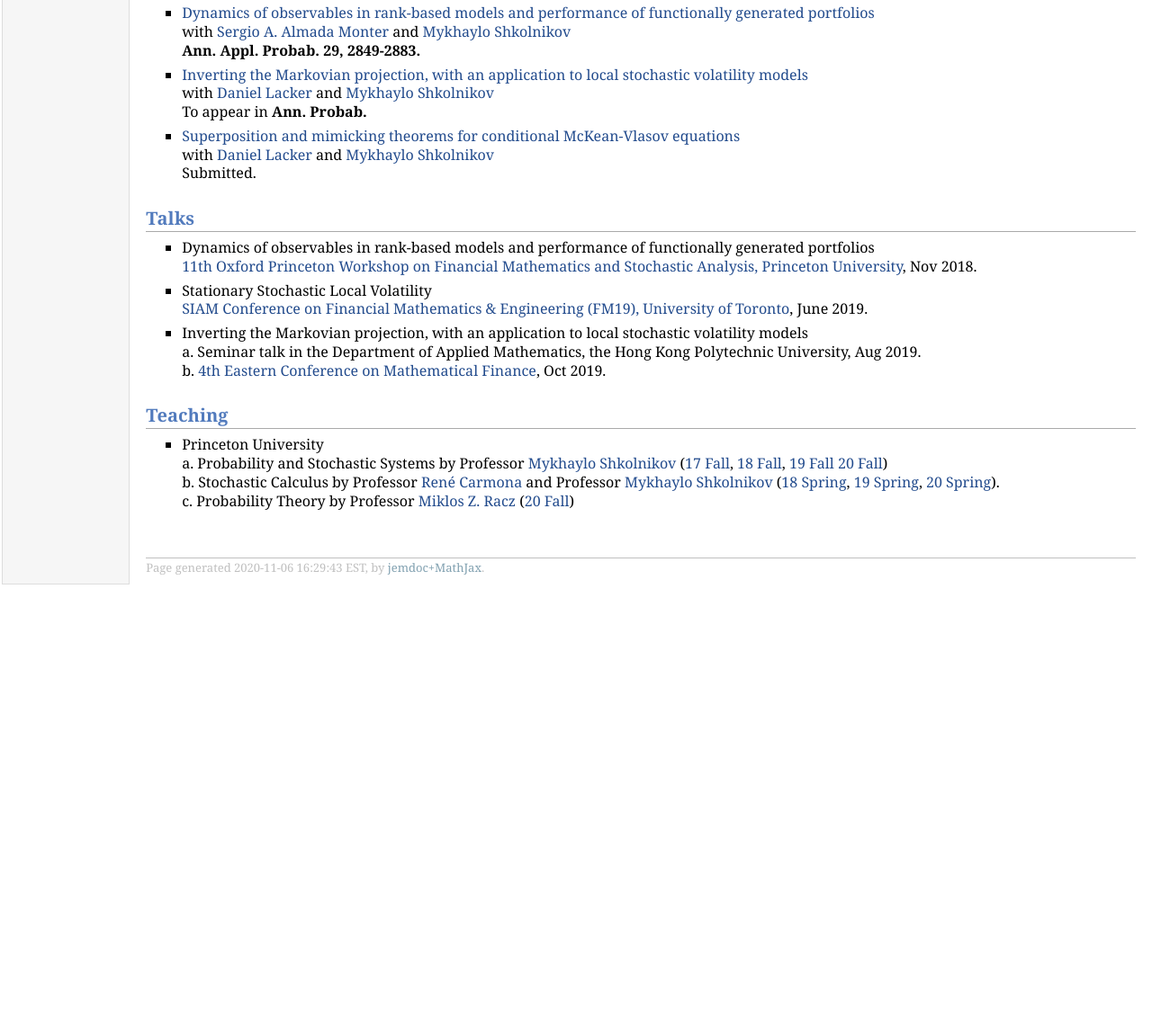
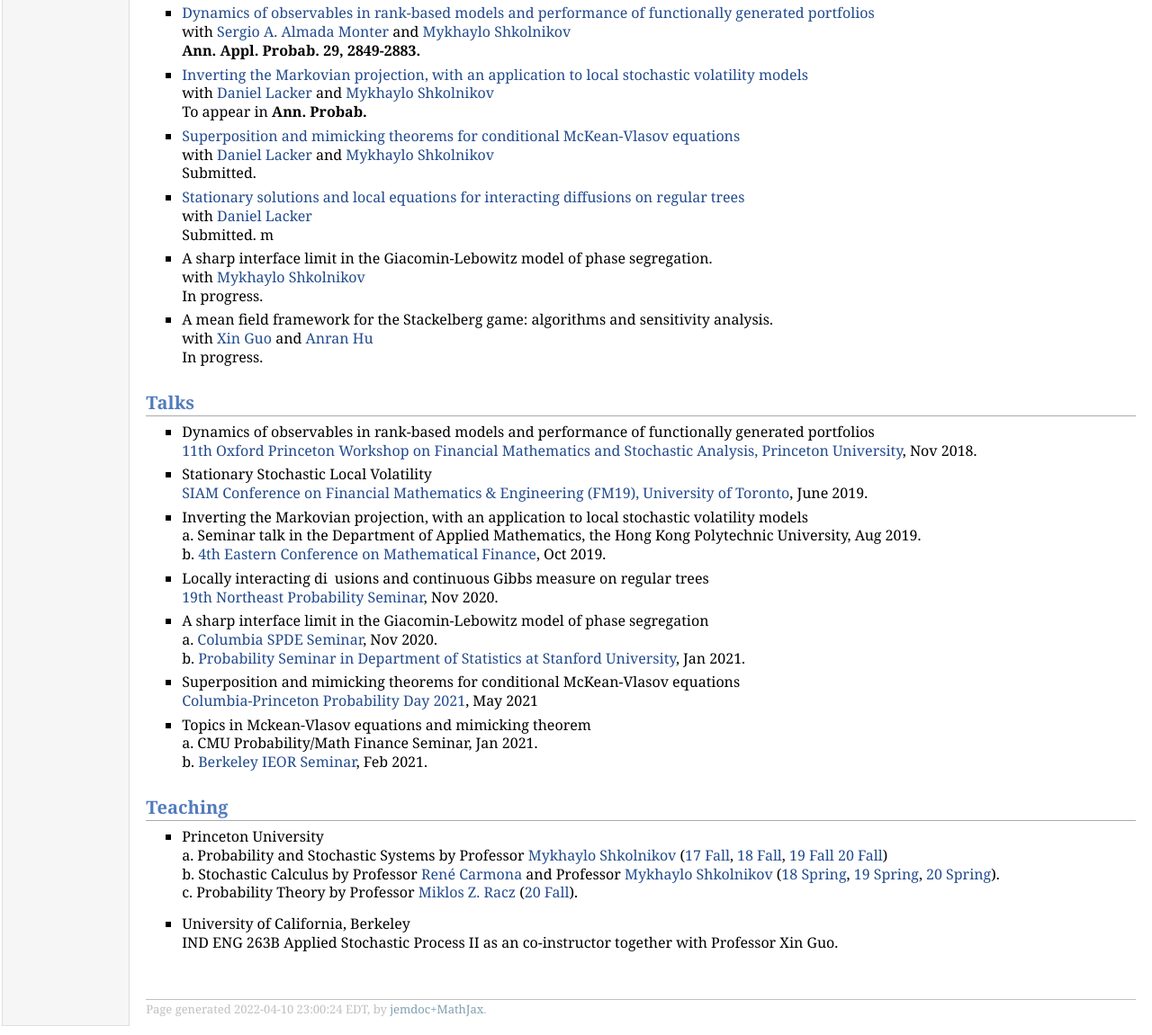
Before and after one commit to jiachengzh/jiachengzh.github.io, a plain HTML site: page index.html in a window 1280 px wide. Shown: the part 433-1584 px from the top of the page at 90% size. Before the commit the page ends 1093 px from the top, so only its background shows below. Drawn offline with Linux system fonts and the light colour scheme.

Commit message:
Add files via upload

```diff
--- a/index.html
+++ b/index.html
@@ -20,10 +20,10 @@
 </div>
 <table class="imgtable"><tr><td>
 <img src="./figure/bio.jpg" alt="alt text" width="176px" height="270px" />&nbsp;</td>
-<td align="left"><p>I am a fifth year Ph.&nbsp;D.&nbsp;candidate in the Department of <a href="https://orfe.princeton.edu" target=&ldquo;blank&rdquo;>Operations Research and Financial Engineering</a> at <a href="https://www.princeton.edu" target=&ldquo;blank&rdquo;>Princeton University</a> supervised by Prof. <a href="http://www.columbia.edu/~dl3133/" target=&ldquo;blank&rdquo;>Daniel Lacker</a> and Prof. <a href="http://mykhaylo.princeton.edu/" target=&ldquo;blank&rdquo;>Mykhaylo Shkolnikov</a>. I received my bachelor's degree in Math from Tsinghua University in 2016. <br /><br /></p>
-<p>I can be contacted at jiacheng [at] princeton [dot] edu <br />
+<td align="left"><p>I am a postdoctoral researcher in <a href="https://ieor.berkeley.edu/" target=&ldquo;blank&rdquo;>Industrial Engineering &amp; Operations Research Department</a> at Univeristy of California, Berkeley advised by Professor <a href="https://xinguo.ieor.berkeley.edu/" target=&ldquo;blank&rdquo;>Xin Guo</a>. I obtained my Ph.&nbsp;D. in the Department of <a href="https://orfe.princeton.edu" target=&ldquo;blank&rdquo;>Operations Research and Financial Engineering</a> at Princeton University supervised by Professor <a href="http://www.columbia.edu/~dl3133/" target=&ldquo;blank&rdquo;>Daniel Lacker</a> and Professor <a href="http://mykhaylo.princeton.edu/" target=&ldquo;blank&rdquo;>Mykhaylo Shkolnikov</a>. Prior to these, I received my bachelor's degree in Math from Tsinghua University in 2016. <br /><br /></p>
+<p>I can be contacted at jiachengz [at] Berkeley [dot] edu <br />
 Here is my <a href="./CV/Resume.pdf" target=&ldquo;blank&rdquo;>CV</a>. <br /><br /></p>
-<p>My research focus lies in the theory of probability. I have worked on stochastic partial differential equations, especially Mckean-Vlasov type equation, partial differential equations, mathematical finance like stochastic portfolio theory and stochastic volatility modeling in the past few years. <br /><br /></p>
+<p>My research focus lies in the theory of probability and stochastic optimization. I have worked on stochastic partial differential equations, especially Mckean-Vlasov type equation, partial differential equations, mathematical finance like stochastic portfolio theory and stochastic volatility modeling in the past few years. <br /><br /></p>
 </td></tr></table>
 <h2>Papers</h2>
 <ul>
@@ -39,6 +39,18 @@ To appear in <b>Ann. Probab.</b></p>
 with <a href="http://www.columbia.edu/~dl3133/" target=&ldquo;blank&rdquo;>Daniel Lacker</a> and <a href="http://mykhaylo.princeton.edu/" target=&ldquo;blank&rdquo;>Mykhaylo Shkolnikov</a> <br />
 Submitted.</p>
 </li>
+<li><p><a href="https://arxiv.org/abs/2111.05416?context=math" target=&ldquo;blank&rdquo;>Stationary solutions and local equations for interacting diffusions on regular trees</a> <br />
+with <a href="http://www.columbia.edu/~dl3133/" target=&ldquo;blank&rdquo;>Daniel Lacker</a> <br />
+Submitted. m</p>
+</li>
+<li><p>A sharp interface limit in the Giacomin-Lebowitz model of phase segregation.<br />
+with <a href="http://mykhaylo.princeton.edu/" target=&ldquo;blank&rdquo;>Mykhaylo Shkolnikov</a> <br />
+In progress.</p>
+</li>
+<li><p>A mean field framework for the Stackelberg game: algorithms and sensitivity analysis. <br />
+with <a href="https://xinguo.ieor.berkeley.edu/" target=&ldquo;blank&rdquo;>Xin Guo</a> and <a href="https://anranhu.github.io/" target=&ldquo;blank&rdquo;>Anran Hu</a><br />
+In progress.</p>
+</li>
 </ul>
 <h2>Talks</h2>
 <ul>
@@ -52,6 +64,20 @@ Submitted.</p>
 a. Seminar talk in the Department of Applied Mathematics, the Hong Kong Polytechnic University, Aug 2019.<br />
 b. <a href="https://sites.google.com/view/ecmf4/home" target=&ldquo;blank&rdquo;>4th Eastern Conference on Mathematical Finance</a>, Oct 2019.</p>
 </li>
+<li><p>Locally interacting di usions and continuous Gibbs measure on regular trees <br />
+<a href="https://probability.commons.gc.cuny.edu/19th-northeast-probability-seminar/" target=&ldquo;blank&rdquo;>19th Northeast Probability Seminar</a>, Nov 2020.</p>
+</li>
+<li><p>A sharp interface limit in the Giacomin-Lebowitz model of phase segregation <br />
+a. <a href="https://researchseminars.org/seminar/Columbia_SPDE" target=&ldquo;blank&rdquo;>Columbia SPDE Seminar</a>, Nov 2020. <br />
+b. <a href="https://statistics.stanford.edu/events/probability-seminar/sharp-interface-limit-giacomin-lebowitz-model-phase-segregation" target=&ldquo;blank&rdquo;>Probability Seminar in Department of Statistics at Stanford University</a>, Jan 2021.  <br /></p>
+</li>
+<li><p>Superposition and mimicking theorems for conditional McKean-Vlasov equations <br />
+<a href="http://www.math.columbia.edu/department/probability/CP-21/index.htm" target=&ldquo;blank&rdquo;>Columbia-Princeton Probability Day 2021</a>, May 2021</p>
+</li>
+<li><p>Topics in Mckean-Vlasov equations and mimicking theorem <br />
+a. CMU Probability/Math Finance Seminar, Jan 2021. <br />
+b. <a href="https://ieor.berkeley.edu/event/02-03-jiacheng-zhang-princeton-university/" target=&ldquo;blank&rdquo;>Berkeley IEOR Seminar</a>, Feb 2021. </p>
+</li>
 </ul>
 <h2>Teaching</h2>
 <ul>
@@ -60,12 +86,17 @@ a. Probability and Stochastic Systems by Professor <a href="http://mykhaylo.prin
 <a href="https://registrar.princeton.edu/course-offerings/course-details?term=1214&amp;courseid=007999" target=&ldquo;blank&rdquo;>20 Fall</a>) <br />
 b. Stochastic Calculus by Professor <a href="https://carmona.princeton.edu/" target=&ldquo;blank&rdquo;>René Carmona</a> and Professor <a href="http://mykhaylo.princeton.edu/" target=&ldquo;blank&rdquo;>Mykhaylo Shkolnikov</a> (<a href="https://registrar.princeton.edu/course-offerings/course-details?term=1184&amp;courseid=008809" target=&ldquo;blank&rdquo;>18 Spring</a>, <a href="https://registrar.princeton.edu/course-offerings/course-details?term=1194&amp;courseid=008809" target=&ldquo;blank&rdquo;>19 Spring</a>, <a href="https://registrar.princeton.edu/course-offerings/course-details?term=1204&amp;courseid=008809" target=&ldquo;blank&rdquo;>20 Spring</a>). <br />
 c. Probability Theory by Professor <a href="https://mracz.princeton.edu/" target=&ldquo;blank&rdquo;>Miklos Z. Racz</a>
-(<a href="https://registrar.princeton.edu/course-offerings/course-details?term=1212&amp;courseid=008014" target=&ldquo;blank&rdquo;>20 Fall</a>)</p>
+(<a href="https://registrar.princeton.edu/course-offerings/course-details?term=1212&amp;courseid=008014" target=&ldquo;blank&rdquo;>20 Fall</a>). <br /></p>
+</li>
+</ul>
+<ul>
+<li><p>University of California, Berkeley <br />
+IND ENG 263B Applied Stochastic Process II as an co-instructor together with Professor Xin Guo.</p>
 </li>
 </ul>
 <div id="footer">
 <div id="footer-text">
-Page generated 2020-11-06 16:29:43 EST, by <a href="https://github.com/wsshin/jemdoc_mathjax" target="blank">jemdoc+MathJax</a>.
+Page generated 2022-04-10 23:00:24 EDT, by <a href="https://github.com/wsshin/jemdoc_mathjax" target="blank">jemdoc+MathJax</a>.
 </div>
 </div>
 </td>
```
Also changed, not shown: bio.jpg (added), 2 other files.
